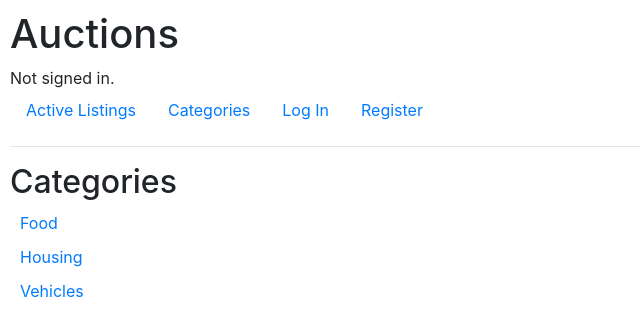
After one commit to eldocbrown/cs50w-project2-commerce, a Django app: page /categories in a window 1280 px wide. The commit adds this page. Shown: the top 336 px of the page, without its empty margins (0-640 px from the left). Run offline with Django 3.2, Linux system fonts and the light colour scheme; data comes from the database, SQL or seed files in the repository; both versions use the stored data as it was after the commit; some libraries are stand-ins or nearby versions.

Commit message:
Categories

```diff
--- a/auctions/static/auctions/styles.css
+++ b/auctions/static/auctions/styles.css
@@ -68,7 +68,7 @@ body {
   padding: 20px;
 }
 
-.listingPriceContainer {
+.listingPriceContainer, .categoriesContainer {
   margin-top: 10px;
 }
 
@@ -90,3 +90,11 @@ body {
   padding-left: 10px;
   padding-right: 10px;
 }
+
+.categoriesContainer {
+  padding-left: 10px;
+}
+
+.category {
+  margin-bottom: 10px;
+}
--- /dev/null
+++ b/auctions/templates/auctions/categories.html
@@ -0,0 +1,14 @@
+{% extends "auctions/layout.html" %}
+
+{% block body %}
+    <h2>Categories</h2>
+    <div class="categoriesContainer">
+      {% for c in categories %}
+      <div class="category">
+        <a href="{% url 'auctions:categoryListing' c.id %}">{{ c }}</a>
+      </div>
+      {% empty %}
+      No categories
+      {% endfor %}
+    </div>
+{% endblock %}
--- a/auctions/templates/auctions/layout.html
+++ b/auctions/templates/auctions/layout.html
@@ -19,6 +19,9 @@
         <ul class="nav">
             <li class="nav-item">
                 <a class="nav-link" href="{% url 'auctions:index' %}">Active Listings</a>
+            </li>
+            <li class="nav-item">
+                <a class="nav-link" href="{% url 'auctions:categories' %}">Categories</a>
             </li>
             {% if user.is_authenticated %}
               <li class="nav-item">
--- a/auctions/urls.py
+++ b/auctions/urls.py
@@ -18,4 +18,6 @@ urlpatterns = [
     path("listing/<str:id>/close", views.close, name="close"),
     path("listing/<str:id>/comment", views.comment, name="comment"),
     path("watchlist", views.watchlist, name="watchlist"),
+    path("categories", views.categories, name="categories"),
+    path("category/<str:id>", views.categoryListing, name="categoryListing"),
 ]
--- a/auctions/views.py
+++ b/auctions/views.py
@@ -6,12 +6,23 @@ from django.urls import reverse
 from django.contrib.auth.decorators import login_required
 from django.core.exceptions import ObjectDoesNotExist
 
-from .models import User, Listing
+from .models import User, Listing, Category
 from .forms import ListingForm, BidForm, CommentForm
 
 def index(request):
     listings = Listing.objects.filter(active=True)
     return renderListing(request, listings, "Active listings")
+
+def categories(request):
+    categories = Category.objects.all().order_by('name')
+    return render(request, "auctions/categories.html", {
+        "categories": categories
+    })
+
+def categoryListing(request, id):
+    category = Category.objects.get(pk=id)
+    listings = Listing.objects.filter(category=category, active=True)
+    return renderListing(request, listings, f"{category.name} active listings")
 
 @login_required(login_url="auctions:login")
 def watchlist(request):
```
Also changed, not shown: db.sqlite3.
